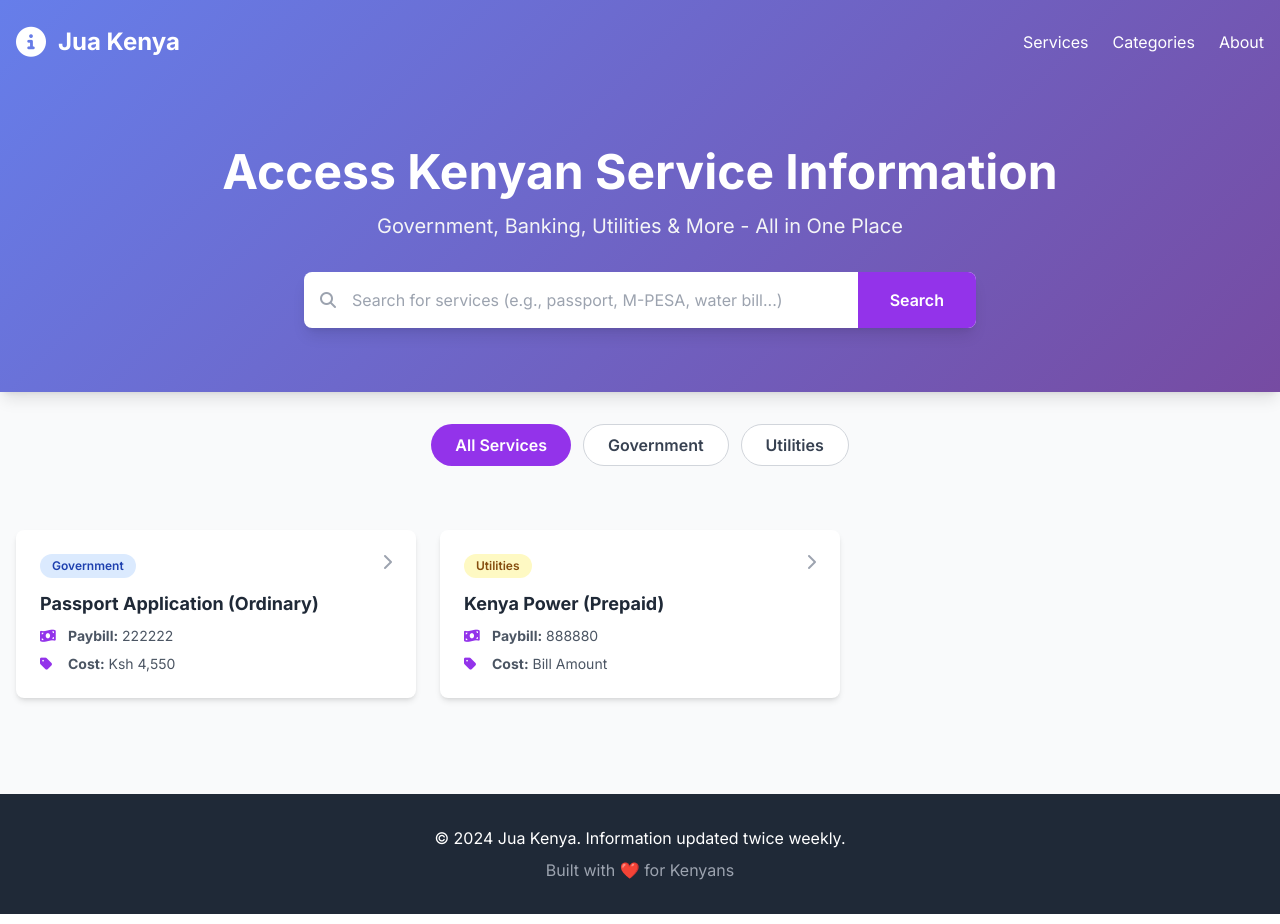
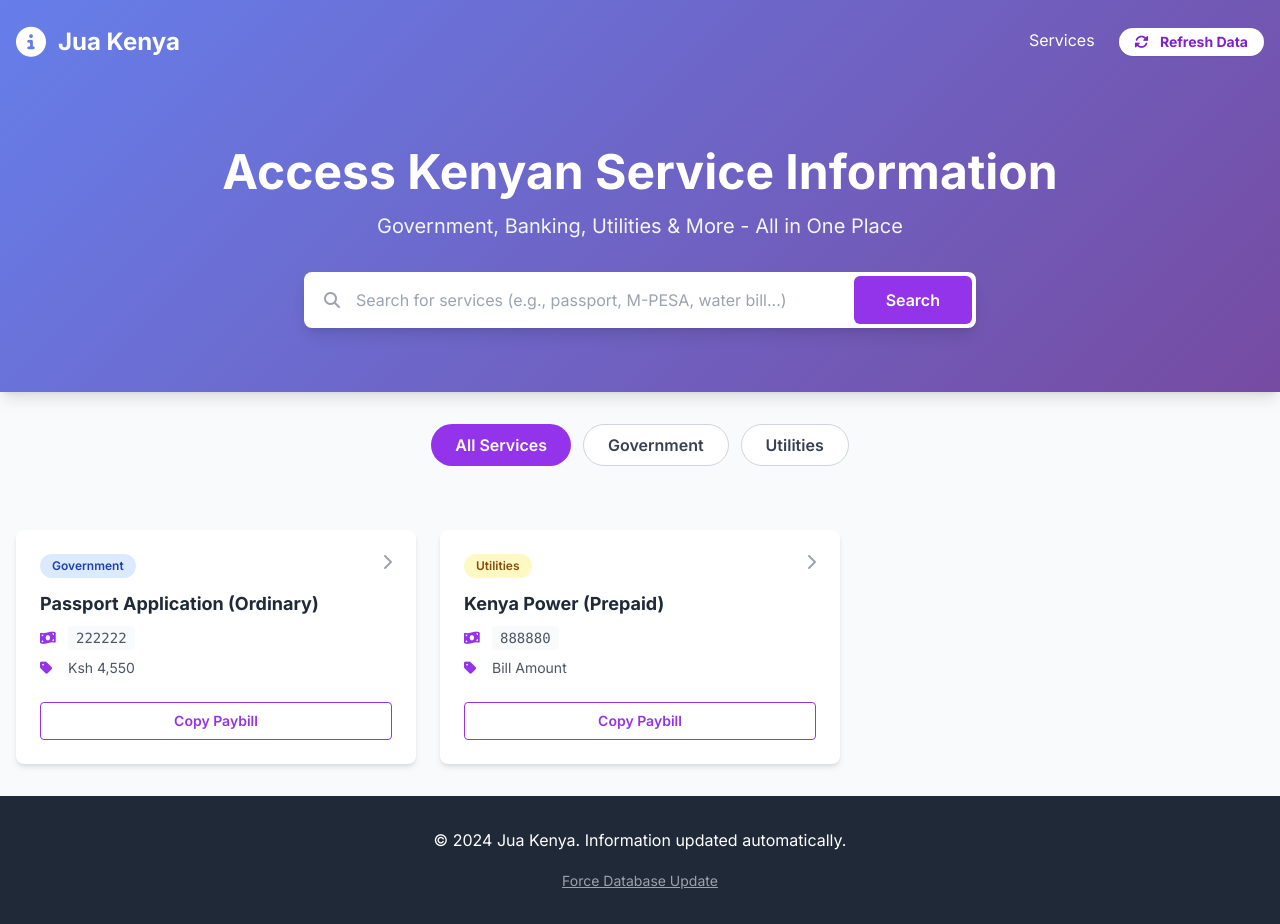
Before and after one commit to thefutureproofprofessional-ui/jua-kenya, a Flask app: page / in a window 1280 px wide. Run offline with Flask 3, Linux system fonts and the light colour scheme; some libraries are stand-ins or nearby versions.

Commit message:
Update index.html

```diff
--- a/templates/index.html
+++ b/templates/index.html
@@ -22,9 +22,13 @@
         .search-focus:focus {
             box-shadow: 0 0 0 3px rgba(102, 126, 234, 0.4);
         }
+        /* Spinner Animation */
+        .spin-slow { animation: spin 2s linear infinite; }
+        @keyframes spin { from { transform: rotate(0deg); } to { transform: rotate(360deg); } }
     </style>
 </head>
-<body class="bg-gray-50">
+<body class="bg-gray-50 flex flex-col min-h-screen">
+
     <header class="gradient-bg text-white shadow-lg">
         <nav class="container mx-auto px-4 py-6">
             <div class="flex items-center justify-between">
@@ -34,8 +38,9 @@
                 </div>
                 <div class="hidden md:flex space-x-6">
                     <a href="#services" class="hover:text-gray-200 transition">Services</a>
-                    <a href="#categories" class="hover:text-gray-200 transition">Categories</a>
-                    <a href="#about" class="hover:text-gray-200 transition">About</a>
+                    <button onclick="triggerUpdate()" class="bg-white text-purple-700 px-4 py-1 rounded-full text-sm font-bold hover:bg-gray-100 transition shadow-sm">
+                        <i class="fas fa-sync-alt mr-2"></i> Refresh Data
+                    </button>
                 </div>
             </div>
         </nav>
@@ -49,21 +54,25 @@
             </p>
 
             <div class="max-w-2xl mx-auto">
-                <div class="flex items-center bg-white rounded-lg shadow-lg overflow-hidden">
+                <div class="flex items-center bg-white rounded-lg shadow-lg overflow-hidden p-1">
                     <i class="fas fa-search text-gray-400 ml-4"></i>
                     <input
                         type="text"
                         id="searchInput"
                         placeholder="Search for services (e.g., passport, M-PESA, water bill...)"
-                        class="flex-1 px-4 py-4 text-gray-700 focus:outline-none search-focus"
+                        class="flex-1 px-4 py-3 text-gray-700 focus:outline-none"
                     >
-                    <button onclick="searchServices()" class="bg-purple-600 hover:bg-purple-700 text-white px-8 py-4 font-semibold transition">
+                    <button onclick="searchServices()" class="bg-purple-600 hover:bg-purple-700 text-white px-8 py-3 rounded-md font-semibold transition">
                         Search
                     </button>
                 </div>
             </div>
         </div>
     </header>
+
+    <div id="updateStatus" class="hidden bg-blue-600 text-white text-center py-2 px-4 shadow-md">
+        <i class="fas fa-spinner fa-spin mr-2"></i> Updating database from Cloudflare... Please wait.
+    </div>
 
     <section class="container mx-auto px-4 py-8" id="categories">
         <div class="flex flex-wrap gap-3 justify-center" id="categoryButtons">
@@ -73,25 +82,29 @@
         </div>
     </section>
 
-    <section class="container mx-auto px-4 py-8" id="services">
+    <section class="container mx-auto px-4 py-8 flex-grow" id="services">
         <div id="servicesGrid" class="grid grid-cols-1 md:grid-cols-2 lg:grid-cols-3 gap-6">
             </div>
 
         <div id="loadingSpinner" class="text-center py-12 hidden">
-            <i class="fas fa-spinner fa-spin text-4xl text-purple-600"></i>
+            <i class="fas fa-circle-notch fa-spin text-4xl text-purple-600"></i>
             <p class="text-gray-600 mt-4">Loading services...</p>
         </div>
 
         <div id="noResults" class="text-center py-12 hidden">
             <i class="fas fa-search text-6xl text-gray-300 mb-4"></i>
-            <p class="text-gray-600 text-xl">No services found</p>
+            <p class="text-gray-600 text-xl">No services found matching your search.</p>
         </div>
     </section>
 
-    <footer class="bg-gray-800 text-white py-8 mt-16">
+    <footer class="bg-gray-800 text-white py-8 mt-auto">
         <div class="container mx-auto px-4 text-center">
-            <p>&copy; 2024 Jua Kenya. Information updated twice weekly.</p>
-            <p class="text-gray-400 mt-2">Built with ❤️ for Kenyans</p>
+            <p>&copy; 2024 Jua Kenya. Information updated automatically.</p>
+            <div class="mt-4">
+                <button onclick="triggerUpdate()" class="text-gray-400 hover:text-white text-sm underline">
+                    Force Database Update
+                </button>
+            </div>
         </div>
     </footer>
 
@@ -99,15 +112,45 @@
         let allServices = [];
         let currentCategory = 'all';
 
-        // Load categories
+        // --- 1. NEW: TRIGGER UPDATE FUNCTION ---
+        async function triggerUpdate() {
+            const statusDiv = document.getElementById('updateStatus');
+            statusDiv.classList.remove('hidden');
+            statusDiv.className = "bg-blue-600 text-white text-center py-2 px-4 shadow-md";
+            statusDiv.innerHTML = '<i class="fas fa-spinner fa-spin mr-2"></i> Connecting to Cloudflare...';
+
+            try {
+                const response = await fetch('/update-now');
+                const result = await response.json();
+
+                if (response.ok) {
+                    statusDiv.className = "bg-green-600 text-white text-center py-2 px-4 shadow-md";
+                    statusDiv.innerHTML = `<i class="fas fa-check mr-2"></i> Success! ${result.total_services} services loaded. Refreshing...`;
+
+                    // Reload services after 1.5 seconds to show the new data
+                    setTimeout(() => {
+                        statusDiv.classList.add('hidden');
+                        loadCategories();
+                        loadServices();
+                    }, 1500);
+                } else {
+                    throw new Error(result.message || "Update failed");
+                }
+            } catch (error) {
+                console.error(error);
+                statusDiv.className = "bg-red-600 text-white text-center py-2 px-4 shadow-md";
+                statusDiv.innerHTML = `<i class="fas fa-exclamation-triangle mr-2"></i> Error: ${error.message}`;
+                setTimeout(() => statusDiv.classList.add('hidden'), 5000);
+            }
+        }
+
+        // --- 2. LOAD CATEGORIES ---
         async function loadCategories() {
             try {
-                // Added timestamp to prevent caching
                 const response = await fetch('/api/categories?t=' + new Date().getTime());
                 const categories = await response.json();
 
                 const container = document.getElementById('categoryButtons');
-                // Keep the "All Services" button, remove others to avoid duplicates if re-run
                 container.innerHTML = `
                     <button onclick="filterCategory('all')" class="cat-btn active px-6 py-2 rounded-full bg-purple-600 text-white font-semibold hover:bg-purple-700 transition">
                         All Services
@@ -126,7 +169,7 @@
             }
         }
 
-        // Load services
+        // --- 3. LOAD SERVICES ---
         async function loadServices(category = null, search = null) {
             const spinner = document.getElementById('loadingSpinner');
             const grid = document.getElementById('servicesGrid');
@@ -141,17 +184,12 @@
                 const params = new URLSearchParams();
                 if (category && category !== 'all') params.append('category', category);
                 if (search) params.append('search', search);
-
-                // CRITICAL FIX: Add timestamp to force browser to get NEW data
-                params.append('t', new Date().getTime());
+                params.append('t', new Date().getTime()); // Prevent caching
 
                 if (params.toString()) url += '?' + params.toString();
 
-                console.log("Fetching fresh data from:", url); // Debugging
                 const response = await fetch(url);
                 allServices = await response.json();
-
-                console.log("Data received:", allServices); // Debugging - Check console to see what arrived
 
                 spinner.classList.add('hidden');
 
@@ -161,8 +199,7 @@
                 }
 
                 allServices.forEach(service => {
-                    const card = createServiceCard(service);
-                    grid.appendChild(card);
+                    grid.appendChild(createServiceCard(service));
                 });
             } catch (error) {
                 console.error('Error loading services:', error);
@@ -170,29 +207,26 @@
             }
         }
 
-        // Create service card
+        // --- 4. CREATE CARD ---
         function createServiceCard(service) {
             const div = document.createElement('div');
-            div.className = 'bg-white rounded-lg shadow-md p-6 card-hover cursor-pointer';
-            div.onclick = () => showServiceDetails(service);
+            div.className = 'bg-white rounded-lg shadow-md p-6 card-hover cursor-pointer flex flex-col justify-between h-full';
+            div.onclick = (e) => {
+                // Don't trigger modal if clicking the copy button
+                if (!e.target.closest('button')) showServiceDetails(service);
+            };
 
             const categoryColors = {
                 'Government': 'bg-blue-100 text-blue-800',
                 'Banking': 'bg-green-100 text-green-800',
                 'Utilities': 'bg-yellow-100 text-yellow-800',
                 'Entertainment': 'bg-purple-100 text-purple-800',
-                'Finance': 'bg-red-100 text-red-800',
                 'Education': 'bg-indigo-100 text-indigo-800'
             };
-
-            // Default to blue if category color is missing
-            const categoryClass = categoryColors[service.category] || 'bg-blue-50 text-blue-600';
-
-            // Safe access to properties to prevent "undefined" errors
-            const paybill = service.paybill_number || service.paybill || 'N/A';
-            const cost = service.cost || 'Contact Provider';
+            const categoryClass = categoryColors[service.category] || 'bg-gray-100 text-gray-800';
 
             div.innerHTML = `
+                <div>
                     <div class="flex items-start justify-between mb-3">
                         <span class="px-3 py-1 rounded-full text-xs font-semibold ${categoryClass}">
                             ${service.category}
@@ -200,126 +234,103 @@
                         <i class="fas fa-chevron-right text-gray-400"></i>
                     </div>
                     <h3 class="text-lg font-bold text-gray-800 mb-2">${service.service_name}</h3>
-                <div class="space-y-2 text-sm text-gray-600">
+                    <div class="space-y-2 text-sm text-gray-600 mb-4">
                         <div class="flex items-center">
                             <i class="fas fa-money-bill-wave w-5 text-purple-600"></i>
-                        <span class="ml-2"><strong>Paybill:</strong> ${paybill}</span>
+                            <span class="ml-2 font-mono bg-gray-50 px-2 py-0.5 rounded">${service.paybill_number}</span>
                         </div>
                         <div class="flex items-center">
                             <i class="fas fa-tag w-5 text-purple-600"></i>
-                        <span class="ml-2"><strong>Cost:</strong> ${cost}</span>
+                            <span class="ml-2 truncate">${service.cost}</span>
                         </div>
                     </div>
+                </div>
+                <button onclick="copyPaybillInfo('${service.paybill_number}', '${service.service_name}')" class="w-full mt-2 border border-purple-600 text-purple-600 hover:bg-purple-50 text-sm font-semibold py-2 rounded transition">
+                    Copy Paybill
+                </button>
             `;
-
             return div;
         }
 
-        // Filter by category
+        // --- 5. INTERACTION LOGIC ---
         function filterCategory(category) {
             currentCategory = category;
             loadServices(category === 'all' ? null : category);
 
-            // Update active button
             document.querySelectorAll('.cat-btn').forEach(btn => {
-                btn.classList.remove('active', 'bg-purple-600', 'text-white');
-                btn.classList.add('bg-white', 'text-gray-700', 'border', 'border-gray-300');
+                btn.className = 'cat-btn px-6 py-2 rounded-full bg-white text-gray-700 font-semibold hover:bg-purple-100 transition border border-gray-300';
             });
-            // Highlight the clicked button (finding by text content since we regenerate buttons)
-            const buttons = document.querySelectorAll('.cat-btn');
-            for(let btn of buttons) {
-                if(btn.textContent.trim() === category || (category === 'all' && btn.textContent.trim() === 'All Services')) {
-                    btn.classList.add('active', 'bg-purple-600', 'text-white');
-                    btn.classList.remove('bg-white', 'text-gray-700', 'border', 'border-gray-300');
-                }
-            }
+            // Highlight active
+            event.target.className = 'cat-btn active px-6 py-2 rounded-full bg-purple-600 text-white font-semibold hover:bg-purple-700 transition';
         }
 
-        // Search services
         function searchServices() {
             const query = document.getElementById('searchInput').value;
             loadServices(currentCategory === 'all' ? null : currentCategory, query);
         }
 
-        // Show service details (modal)
         function showServiceDetails(service) {
             const modal = document.createElement('div');
-            modal.className = 'fixed inset-0 bg-black bg-opacity-50 flex items-center justify-center p-4 z-50';
-            modal.onclick = (e) => {
-                if (e.target === modal) modal.remove();
-            };
-
-            const paybill = service.paybill_number || service.paybill || 'N/A';
-            const cost = service.cost || 'Contact Provider';
+            modal.className = 'fixed inset-0 bg-black bg-opacity-50 flex items-center justify-center p-4 z-50 animate-fade-in';
+            modal.onclick = (e) => { if (e.target === modal) modal.remove(); };
 
             modal.innerHTML = `
-                <div class="bg-white rounded-lg max-w-2xl w-full p-8 max-h-[90vh] overflow-y-auto">
+                <div class="bg-white rounded-lg max-w-2xl w-full p-8 max-h-[90vh] overflow-y-auto shadow-2xl">
                     <div class="flex justify-between items-start mb-6">
                         <h2 class="text-2xl font-bold text-gray-800">${service.service_name}</h2>
-                        <button onclick="this.closest('.fixed').remove()" class="text-gray-500 hover:text-gray-700">
+                        <button onclick="this.closest('.fixed').remove()" class="text-gray-400 hover:text-gray-600">
                             <i class="fas fa-times text-2xl"></i>
                         </button>
                     </div>
-
+                    <div class="grid grid-cols-1 md:grid-cols-2 gap-6 mb-6">
+                        <div class="bg-purple-50 p-4 rounded-lg">
+                            <p class="text-sm text-purple-600 font-bold uppercase mb-1">Paybill Number</p>
+                            <p class="text-3xl font-mono text-gray-800">${service.paybill_number}</p>
+                        </div>
+                        <div class="bg-gray-50 p-4 rounded-lg">
+                            <p class="text-sm text-gray-500 font-bold uppercase mb-1">Account Format</p>
+                            <p class="text-lg text-gray-800">${service.account_format}</p>
+                        </div>
+                    </div>
                     <div class="space-y-4">
                         <div>
-                            <h3 class="font-semibold text-gray-700 mb-2"><i class="fas fa-tag text-purple-600 mr-2"></i>Category</h3>
-                            <p class="text-gray-600">${service.category}</p>
+                            <h3 class="font-semibold text-gray-700"><i class="fas fa-dollar-sign w-6 text-purple-600"></i>Cost</h3>
+                            <p class="text-gray-600 ml-6">${service.cost}</p>
                         </div>
-
                         <div>
-                            <h3 class="font-semibold text-gray-700 mb-2"><i class="fas fa-money-bill-wave text-purple-600 mr-2"></i>Paybill Number</h3>
-                            <p class="text-gray-600 font-mono text-lg">${paybill}</p>
+                            <h3 class="font-semibold text-gray-700"><i class="fas fa-list-ol w-6 text-purple-600"></i>Steps</h3>
+                            <p class="text-gray-600 ml-6">${service.process_steps}</p>
                         </div>
-
                         <div>
-                            <h3 class="font-semibold text-gray-700 mb-2"><i class="fas fa-file-alt text-purple-600 mr-2"></i>Account Format</h3>
-                            <p class="text-gray-600">${service.account_format || 'N/A'}</p>
+                            <h3 class="font-semibold text-gray-700"><i class="fas fa-clipboard-list w-6 text-purple-600"></i>Requirements</h3>
+                            <p class="text-gray-600 ml-6">${service.requirements}</p>
                         </div>
-
-                        ${service.requirements ? `
                         <div>
-                            <h3 class="font-semibold text-gray-700 mb-2"><i class="fas fa-clipboard-list text-purple-600 mr-2"></i>Requirements</h3>
-                            <p class="text-gray-600">${service.requirements}</p>
-                        </div>
-                        ` : ''}
-
-                        <div>
-                            <h3 class="font-semibold text-gray-700 mb-2"><i class="fas fa-dollar-sign text-purple-600 mr-2"></i>Cost</h3>
-                            <p class="text-gray-600">${cost}</p>
-                        </div>
-
-                        <div>
-                            <h3 class="font-semibold text-gray-700 mb-2"><i class="fas fa-list-ol text-purple-600 mr-2"></i>Process Steps</h3>
-                            <p class="text-gray-600">${service.process_steps || 'Check website for details'}</p>
-                        </div>
-
-                        <div>
-                            <h3 class="font-semibold text-gray-700 mb-2"><i class="fas fa-link text-purple-600 mr-2"></i>Source</h3>
-                            <a href="${service.source_url}" target="_blank" class="text-purple-600 hover:underline">${service.source_url}</a>
+                            <h3 class="font-semibold text-gray-700"><i class="fas fa-link w-6 text-purple-600"></i>Source</h3>
+                            <a href="${service.source_url}" target="_blank" class="text-purple-600 ml-6 hover:underline truncate block">${service.source_url}</a>
                         </div>
                     </div>
-
-                    <div class="mt-6 pt-6 border-t">
-                        <button onclick="copyPaybillInfo('${paybill}', '${service.service_name}')" class="w-full bg-purple-600 hover:bg-purple-700 text-white font-semibold py-3 rounded-lg transition">
-                            <i class="fas fa-copy mr-2"></i>Copy Paybill Info
+                    <div class="mt-8 pt-6 border-t">
+                        <button onclick="copyPaybillInfo('${service.paybill_number}', '${service.service_name}')" class="w-full bg-purple-600 hover:bg-purple-700 text-white font-bold py-3 rounded-lg transition shadow-lg">
+                            <i class="fas fa-copy mr-2"></i>Copy Paybill & Close
                         </button>
                     </div>
                 </div>
             `;
-
             document.body.appendChild(modal);
         }
 
-        // Copy paybill information
         function copyPaybillInfo(paybill, name) {
-            const text = `Service: ${name}\nPaybill: ${paybill}`;
-            navigator.clipboard.writeText(text).then(() => {
-                alert('Paybill information copied to clipboard!');
+            navigator.clipboard.writeText(`${name}\nPaybill: ${paybill}`).then(() => {
+                // Show simple toast notification
+                const toast = document.createElement('div');
+                toast.className = "fixed bottom-4 right-4 bg-gray-800 text-white px-6 py-3 rounded-lg shadow-lg z-50";
+                toast.textContent = "Paybill Copied!";
+                document.body.appendChild(toast);
+                setTimeout(() => toast.remove(), 2000);
             });
         }
 
-        // Enable Enter key for search
         document.getElementById('searchInput').addEventListener('keypress', (e) => {
             if (e.key === 'Enter') searchServices();
         });
```
Lines whose indentation alone changed are shown as unchanged.
